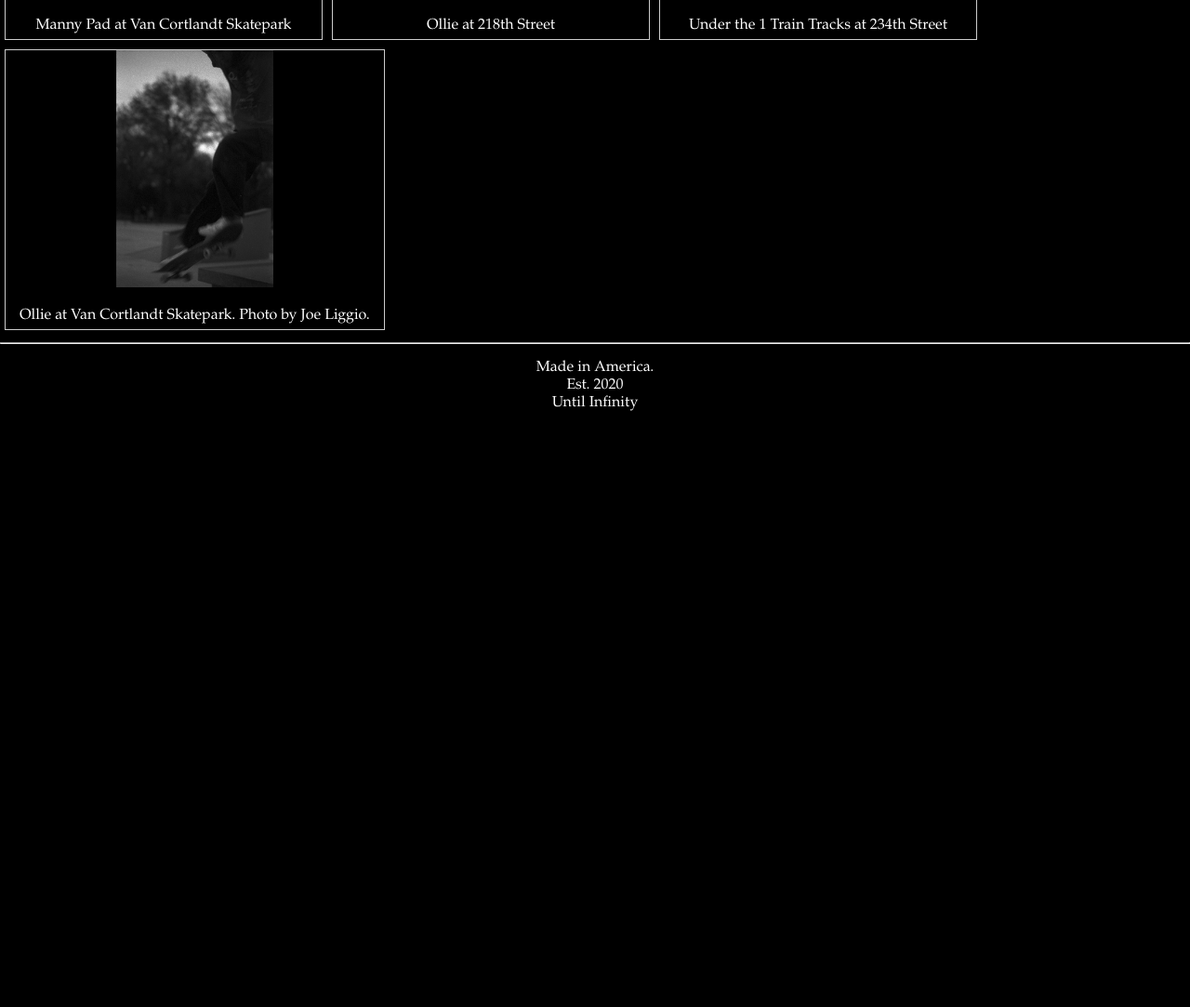
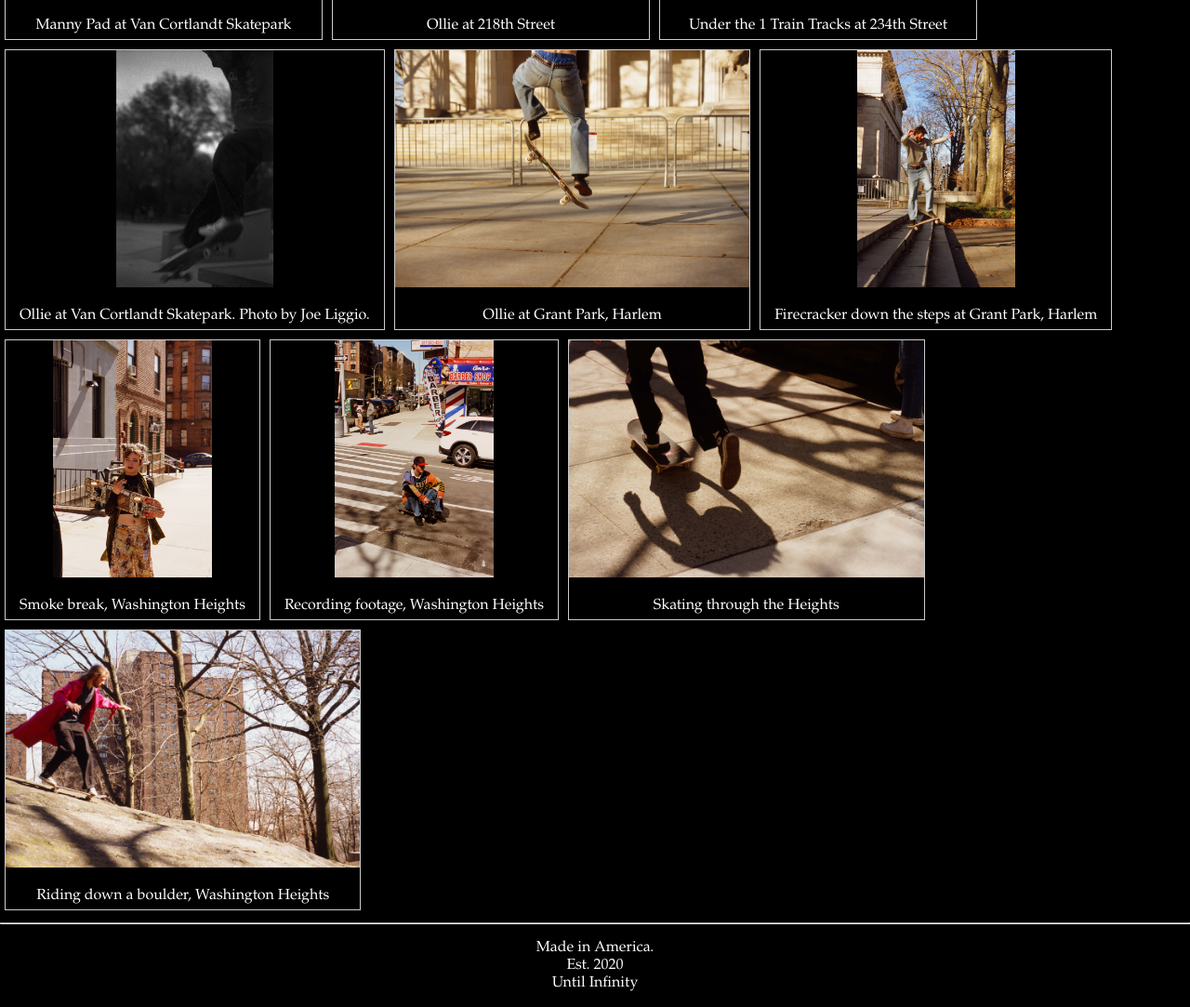
Before and after one commit to Boogieskatemag/boogieskatemag.github.io, a plain HTML site: page photos.html in a window 1280 px wide. Shown: the part 1061-2144 px from the top of the page at 93% size. Before the commit the page ends 1520 px from the top, so only its background shows below. Drawn offline with Linux system fonts and the light colour scheme.

Commit message:
Add files via upload
added new photos

```diff
--- a/photos.html
+++ b/photos.html
@@ -123,6 +123,48 @@
 			<div class="desc">Ollie at Van Cortlandt Skatepark.  Photo by Joe Liggio.</div>
 		</div>
 
+		<div class="gallery">
+			<a target="_blank" href="images/grant_ollie1.jpg">
+				<img src="images/grant_ollie1.jpg" alt="Ollie at Grant"  >
+			</a>
+			<div class="desc">Ollie at Grant Park, Harlem</div>
+		</div>
+
+		<div class="gallery">
+			<a target="_blank" href="images/grant_firecracker.jpg">
+				<img src="images/grant_firecracker.jpg" alt="Firecracker"  >
+			</a>
+			<div class="desc">Firecracker down the steps at Grant Park, Harlem</div>
+		</div>
+
+		<div class="gallery">
+			<a target="_blank" href="images/lotus_cig.jpg">
+				<img src="images/lotus_cig.jpg" alt="smoke break"  >
+			</a>
+			<div class="desc">Smoke break, Washington Heights</div>
+		</div>
+
+		<div class="gallery">
+			<a target="_blank" href="images/lotus_film.jpg">
+				<img src="images/lotus_film.jpg" alt="Filming"  >
+			</a>
+			<div class="desc">Recording footage, Washington Heights</div>
+		</div>
+
+		<div class="gallery">
+			<a target="_blank" href="images/lotus_push.jpg">
+				<img src="images/lotus_push.jpg" alt="Push"  >
+			</a>
+			<div class="desc">Skating through the Heights</div>
+		</div>
+
+		<div class="gallery">
+			<a target="_blank" href="images/lotus_rock_ps.jpg">
+				<img src="images/lotus_rock_ps.jpg" alt="Rocky Ride"  >
+			</a>
+			<div class="desc">Riding down a boulder, Washington Heights</div>
+		</div>
+
 		</span>
 		<footer>
 		<hr>
```
Also changed, not shown: images/grant_firecracker.jpg (added), images/grant_ollie1.jpg (added), images/grant_ollie2.jpg (added), images/lotus_cig.jpg (added), images/lotus_film.jpg (added), images/lotus_push.jpg (added), images/lotus_rock_mm.jpg (added), images/lotus_rock_ps.jpg (added).
